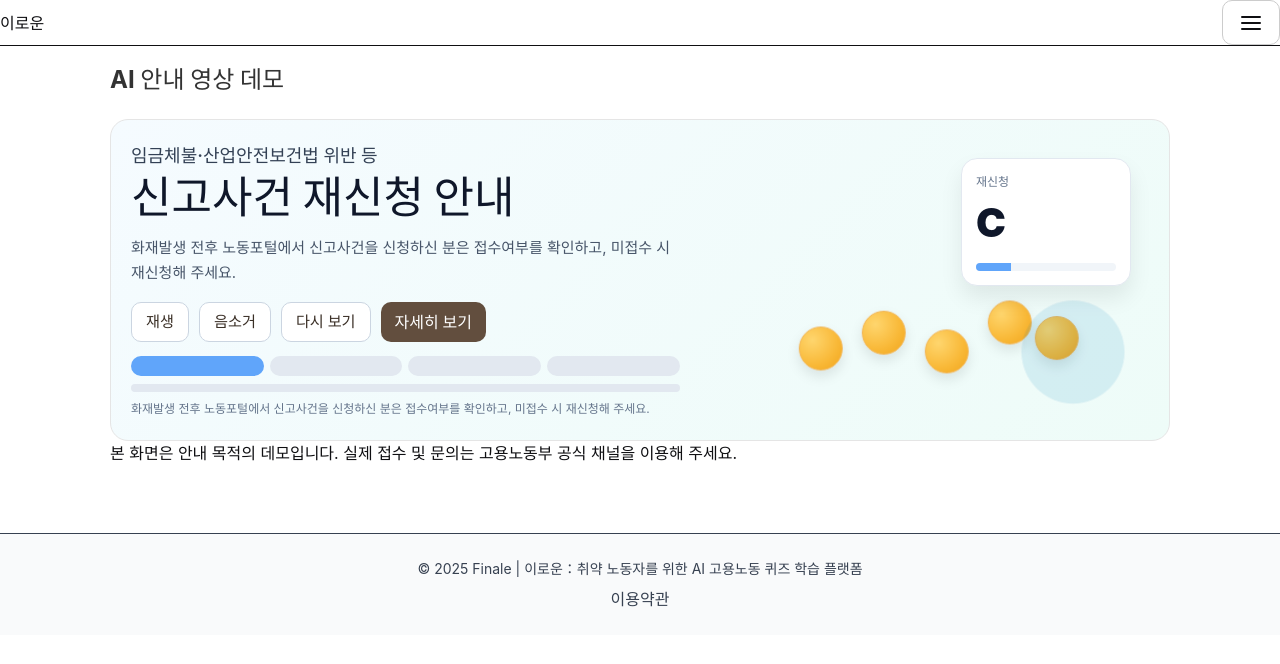
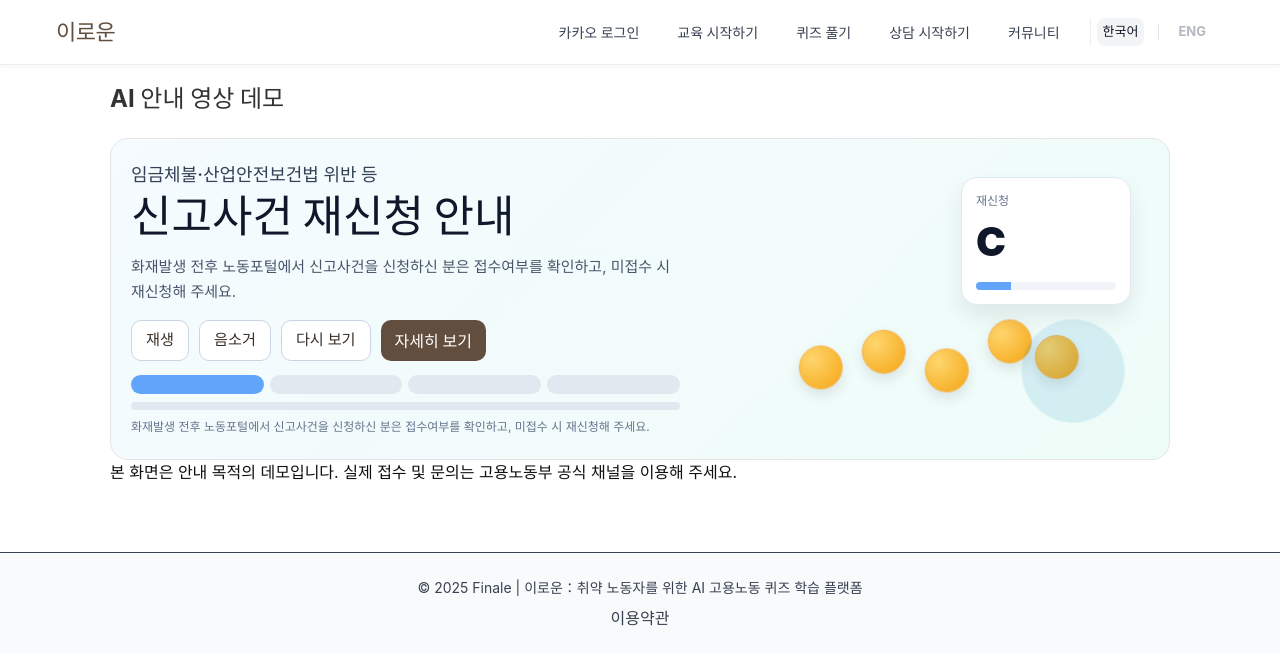
Before and after one commit to team-finale/LawBot-fe, a React (Vite) app: page /video in a window 1280 px wide. Shown: the top 664 px of the page. Built offline with nearby package versions, Linux system fonts and the light colour scheme; a web font is replaced by a local one.

Commit message:
Header css 수정

```diff
--- /dev/null
+++ b/src/components/Header.css
@@ -0,0 +1,191 @@
+/* Root */
+.hd {
+  position: sticky;
+  top: 0;
+  z-index: 60;
+  background: #ffffff;
+  border-bottom: 1px solid #eee;
+  box-shadow: 0 2px 8px rgba(17, 24, 39, 0.04);
+}
+
+/* Inner line */
+.hd__inner {
+  height: 64px;
+  max-width: 1200px;
+  margin: 0 auto;
+  padding: 0 16px;
+  display: grid;
+  grid-template-columns: 1fr auto auto; /* logo | space | nav/toggle */
+  align-items: center;
+  gap: 12px;
+}
+
+/* Logo */
+.hd__logo {
+  font-size: 22px;
+  font-weight: 900;
+  color: #624E3E;
+  letter-spacing: -0.02em;
+  text-decoration: none;
+}
+
+/* Desktop nav */
+.hd__nav {
+  display: none;
+  align-items: center;
+  gap: 18px;
+}
+@media (min-width: 1024px) {
+  .hd__nav { display: flex; }
+}
+
+/* Links */
+.hd__link {
+  color: #374151;
+  text-decoration: none;
+  font-weight: 600;
+  font-size: 14px;
+  padding: 8px 10px;
+  border-radius: 10px;
+  transition: background .15s ease, color .15s ease, box-shadow .15s ease;
+}
+.hd__link:hover { background: #f6f6f6; }
+.hd__link:focus-visible { outline: 3px solid #000; outline-offset: 2px; }
+
+.hd__link--ghost {
+  background: #fff;
+  border: 1px solid #e5e7eb;
+}
+.hd__link--ghost:hover {
+  background: #fafafa;
+}
+
+/* Welcome text */
+.hd__welcome {
+  color: #6B7280;
+  font-size: 13px;
+  margin-right: 4px;
+}
+
+/* Language pill */
+.hd__lang {
+  display: inline-flex;
+  align-items: center;
+  gap: 6px;
+  padding-left: 6px;
+  margin-left: 2px;
+  border-left: 1px solid #eee;
+}
+.hd__sep { color: #d1d5db; }
+.hd__langBtn {
+  appearance: none;
+  border: 0;
+  background: transparent;
+  font-weight: 700;
+  font-size: 13px;
+  color: #6B7280;
+  cursor: pointer;
+  padding: 4px 6px;
+  border-radius: 8px;
+}
+.hd__langBtn.is-active {
+  color: #111827;
+  background: #f3f4f6;
+}
+
+/* Toggle (mobile only) */
+.hd__toggle {
+  justify-self: end;
+  width: 40px; height: 40px;
+  border-radius: 10px;
+  border: 1px solid #e5e7eb;
+  background: #fff;
+  display: grid; place-items: center;
+}
+.hd__toggle:focus-visible { outline: 3px solid #000; outline-offset: 2px; }
+@media (min-width: 1024px) {
+  .hd__toggle { display: none; }
+}
+
+/* Hamburger → X */
+.hd__bar, .hd__bar::before, .hd__bar::after {
+  content: "";
+  display: block;
+  width: 18px; height: 2px;
+  background: #111827;
+  transition: transform .2s ease, opacity .2s ease;
+  position: relative;
+}
+.hd__bar::before { position: absolute; top: -6px; }
+.hd__bar::after  { position: absolute; top: 6px; }
+.hd__bar.is-open { background: transparent; }
+.hd__bar.is-open::before { transform: translateY(6px) rotate(45deg); }
+.hd__bar.is-open::after  { transform: translateY(-6px) rotate(-45deg); }
+
+/* Mobile panel */
+.mnav {
+  position: fixed;
+  inset: 64px 0 0 0;               /* header 아래부터 전체 */
+  background: rgba(0,0,0,.22);
+  opacity: 0; pointer-events: none;
+  transition: opacity .15s ease;
+}
+.mnav.is-open { opacity: 1; pointer-events: auto; }
+
+.mnav__list {
+  background: #fff;
+  border-top: 1px solid #eee;
+  box-shadow: 0 8px 24px rgba(0,0,0,.06);
+  padding: 10px;
+  transform: translateY(-8px);
+  transition: transform .2s ease;
+}
+.mnav.is-open .mnav__list { transform: translateY(0); }
+
+.mnav__welcome {
+  font-size: 14px;
+  color: #374151;
+  padding: 10px 8px;
+  margin-bottom: 2px;
+  background: #f9fafb;
+  border-radius: 10px;
+}
+
+.mnav__item {
+  display: block;
+  width: 100%;
+  text-align: left;
+  font-size: 15px;
+  font-weight: 600;
+  padding: 12px 10px;
+  margin: 4px 0;
+  border-radius: 10px;
+  color: #111827;
+  background: #fff;
+  border: 1px solid #e5e7eb;
+  text-decoration: none;
+}
+.mnav__item:hover { background: #fafafa; }
+.mnav__item:focus-visible { outline: 3px solid #000; outline-offset: 2px; }
+
+.mnav__lang {
+  display: flex; gap: 8px; margin-top: 8px; padding: 8px 2px;
+  border-top: 1px dashed #eee;
+}
+.mnav__langBtn {
+  flex: none;
+  min-height: 36px;
+  padding: 6px 10px;
+  font-weight: 700;
+  border-radius: 9999px;
+  border: 1px solid #e5e7eb;
+  background: #fff;
+  color: #374151;
+}
+.mnav__langBtn.is-active { background: #624E3E; color: #fff; border-color: #624E3E; }
+.mnav__langBtn:disabled { opacity: .5; cursor: not-allowed; }
+
+/* Safe area on iOS */
+@supports(padding: max(0px)) {
+  .mnav__list { padding-bottom: max(10px, env(safe-area-inset-bottom)); }
+}
--- a/src/components/Header.tsx
+++ b/src/components/Header.tsx
@@ -1,4 +1,5 @@
-import { useEffect, useState, useCallback } from "react";
+import { useEffect, useState } from "react";
+import "./Header.css"; // ⬅️ 새 CSS 추가
 
 export default function Header() {
   const [userName, setUserName] = useState<string | null>(null);
@@ -9,131 +10,79 @@ export default function Header() {
     if (storedName) setUserName(storedName);
   }, []);
 
-  // 로그아웃
-  const handleLogout = useCallback(() => {
+  // 내부/외부 라우팅이 섞여 있어 기존 <a> 유지
+  const handleLogout = () => {
     localStorage.removeItem("access_token");
     localStorage.removeItem("user_name");
     window.location.reload();
-  }, []);
-
-  // ESC로 모바일 메뉴 닫기
-  useEffect(() => {
-    const onKey = (e: KeyboardEvent) => {
-      if (e.key === "Escape") setOpen(false);
-    };
-    if (open) window.addEventListener("keydown", onKey);
-    return () => window.removeEventListener("keydown", onKey);
-  }, [open]);
-
-  // 링크 클릭 시 모바일 메뉴 닫기
-  const closeAfter = (fn?: () => void) => () => {
-    setOpen(false);
-    fn?.();
   };
 
   return (
-    <header className="sticky top-0 z-50 border-b bg-white/80 backdrop-blur">
-      <div className="mx-auto flex h-16 max-w-screen-xl items-center justify-between px-4 sm:px-6 lg:px-8">
-        {/* 로고 */}
-        <a href="/" className="text-xl font-semibold tracking-tight">
-          이로운
-        </a>
+    <header className="hd">
+      <div className="hd__inner" role="navigation" aria-label="주요 메뉴">
+        <a href="/" className="hd__logo" aria-label="이로운 홈">이로운</a>
 
-        {/* 데스크톱 네비게이션 */}
-        <nav className="hidden md:flex items-center gap-6 text-sm">
+        {/* Desktop Nav */}
+        <nav className="hd__nav">
           {userName ? (
             <>
-              <span className="text-gray-700">{userName}님 환영합니다</span>
-              <button
-                onClick={handleLogout}
-                className="rounded-lg border px-3 py-1.5 hover:bg-gray-50"
-              >
+              <span className="hd__welcome">{userName}님 환영합니다</span>
+              <button className="hd__link hd__link--ghost" onClick={handleLogout}>
                 로그아웃
               </button>
             </>
           ) : (
-            <a
-              className="rounded-lg border px-3 py-1.5 hover:bg-gray-50"
-              href="https://2lawon.com/api/users/login/kakao"
-              rel="noopener noreferrer"
-            >
+            <a className="hd__link" href="https://2lawon.com/api/users/login/kakao">
               카카오 로그인
             </a>
           )}
+          <a className="hd__link" href="/video">교육 시작하기</a>
+          <a className="hd__link" href="/quiz/info">퀴즈 풀기</a>
+          <a className="hd__link" href="/gradio">상담 시작하기</a>
+          <a className="hd__link" href="/community">커뮤니티</a>
 
-          <a className="hover:underline underline-offset-4" href="/video">교육 시작하기</a>
-          <a className="hover:underline underline-offset-4" href="/quiz/info">퀴즈 풀기</a>
-          <a className="hover:underline underline-offset-4" href="/gradio">상담 시작하기</a>
-          <a className="hover:underline underline-offset-4" href="/community">커뮤니티</a>
-
-          <div className="ml-2 flex items-center gap-2 text-xs text-gray-600">
-            <span className="rounded-full border px-2 py-0.5">한국어</span>
-            <span>|</span>
-            <span>ENG</span>
+          {/* 언어 스위치 (토글 느낌) */}
+          <div className="hd__lang" role="group" aria-label="언어 선택">
+            <button className="hd__langBtn is-active" aria-pressed="true">한국어</button>
+            <span className="hd__sep" aria-hidden>｜</span>
+            <button className="hd__langBtn" aria-pressed="false" disabled>ENG</button>
           </div>
         </nav>
 
-        {/* 모바일: 햄버거 버튼 */}
+        {/* Mobile Toggle */}
         <button
-          className="md:hidden inline-flex items-center justify-center rounded-lg p-2 hover:bg-gray-100"
+          className="hd__toggle"
           aria-label="메뉴 열기"
-          aria-controls="mobile-menu"
           aria-expanded={open}
+          aria-controls="mobile-nav"
           onClick={() => setOpen(v => !v)}
         >
-          {/* 아이콘: 햄버거 / X (SVG로 의존성 없이) */}
-          {open ? (
-            <svg width="24" height="24" viewBox="0 0 24 24" aria-hidden="true">
-              <path d="M6 6L18 18M6 18L18 6" stroke="currentColor" strokeWidth="2" strokeLinecap="round" />
-            </svg>
-          ) : (
-            <svg width="24" height="24" viewBox="0 0 24 24" aria-hidden="true">
-              <path d="M3 6h18M3 12h18M3 18h18" stroke="currentColor" strokeWidth="2" strokeLinecap="round" />
-            </svg>
-          )}
-          <span className="sr-only">{open ? "메뉴 닫기" : "메뉴 열기"}</span>
+          <span className={`hd__bar ${open ? "is-open" : ""}`} />
         </button>
       </div>
 
-      {/* 모바일 드로어 */}
-      {open && (
-        <div id="mobile-menu" className="md:hidden border-t bg-white">
-          <div className="mx-auto max-w-screen-xl px-4 py-3">
-            <div className="flex flex-col gap-3 text-sm">
+      {/* Mobile Panel */}
+      <div id="mobile-nav" className={`mnav ${open ? "is-open" : ""}`}>
+        <div className="mnav__list">
           {userName ? (
             <>
-                  <span className="text-gray-700">{userName}님 환영합니다</span>
-                  <button
-                    onClick={closeAfter(handleLogout)}
-                    className="w-full rounded-lg border px-3 py-2 text-left hover:bg-gray-50"
-                  >
-                    로그아웃
-                  </button>
+              <div className="mnav__welcome">{userName}님 환영합니다</div>
+              <button className="mnav__item" onClick={handleLogout}>로그아웃</button>
             </>
           ) : (
-                <a
-                  href="https://2lawon.com/api/users/login/kakao"
-                  rel="noopener noreferrer"
-                  className="w-full rounded-lg border px-3 py-2 hover:bg-gray-50"
-                  onClick={closeAfter()}
-                >
-                  카카오 로그인
-                </a>
+            <a className="mnav__item" href="https://2lawon.com/api/users/login/kakao">카카오 로그인</a>
           )}
-              <a className="rounded-lg px-3 py-2 hover:bg-gray-50" href="/video" onClick={closeAfter()}>교육 시작하기</a>
-              <a className="rounded-lg px-3 py-2 hover:bg-gray-50" href="/quiz/info" onClick={closeAfter()}>퀴즈 풀기</a>
-              <a className="rounded-lg px-3 py-2 hover:bg-gray-50" href="/gradio" onClick={closeAfter()}>상담 시작하기</a>
-              <a className="rounded-lg px-3 py-2 hover:bg-gray-50" href="/community" onClick={closeAfter()}>커뮤니티</a>
+          <a className="mnav__item" href="/video">교육 시작하기</a>
+          <a className="mnav__item" href="/quiz/info">퀴즈 풀기</a>
+          <a className="mnav__item" href="/gradio">상담 시작하기</a>
+          <a className="mnav__item" href="/community">커뮤니티</a>
 
-              <div className="mt-1 flex items-center gap-2 text-xs text-gray-600">
-                <span className="rounded-full border px-2 py-0.5">한국어</span>
-                <span>|</span>
-                <span>ENG</span>
+          <div className="mnav__lang" role="group" aria-label="언어 선택">
+            <button className="mnav__langBtn is-active" aria-pressed="true">한국어</button>
+            <button className="mnav__langBtn" aria-pressed="false" disabled>ENG</button>
           </div>
         </div>
       </div>
-        </div>
-      )}
     </header>
   );
 }
```
Lines whose indentation alone changed are shown as unchanged.
